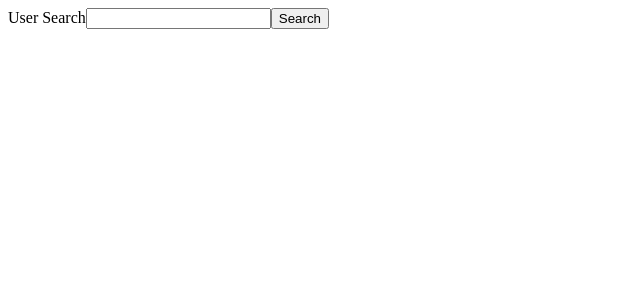
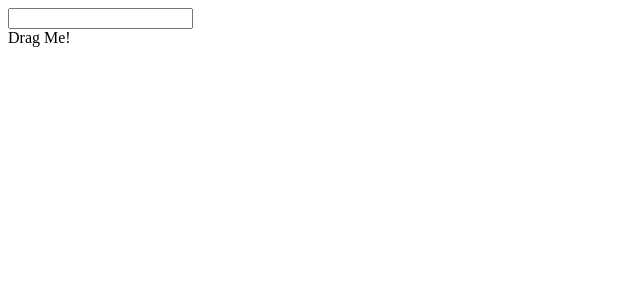
Before and after one commit to ramilsaavedra/react-typescript, a React (Create React App) app: page / in a window 1280 px wide. Shown: the top 300 px of the page, without its empty margins (0-640 px from the left). Built offline with nearby package versions, Linux system fonts and the light colour scheme.

Commit message:
event handlers

```diff
--- /dev/null
+++ b/src/events/EventComponent.tsx
@@ -0,0 +1,20 @@
+const EventComponent: React.FC = () => {
+  const onChange = (event: React.ChangeEvent<HTMLInputElement>) => {
+    console.log(event);
+  };
+
+  const onDragStart = (event: React.DragEvent<HTMLDivElement>) => {
+    console.log('im being dragged');
+  };
+
+  return (
+    <div>
+      <input onChange={onChange} />
+      <div draggable onDragStart={onDragStart}>
+        Drag Me!
+      </div>
+    </div>
+  );
+};
+
+export default EventComponent;
--- a/src/index.tsx
+++ b/src/index.tsx
@@ -1,11 +1,11 @@
-import ReactDOM from 'react-dom';
 import { createRoot } from 'react-dom/client';
 // import Parent from './props/Parent';
 // import GuestList from './state/GuestList';
-import UserSearch from './state/UserSearch';
+// import UserSearch from './state/UserSearch';
+import EventComponent from './events/EventComponent';
 
 const App = () => {
-  return <UserSearch />;
+  return <EventComponent />;
 };
 
 createRoot(document.querySelector('#root')!).render(<App />);
```
